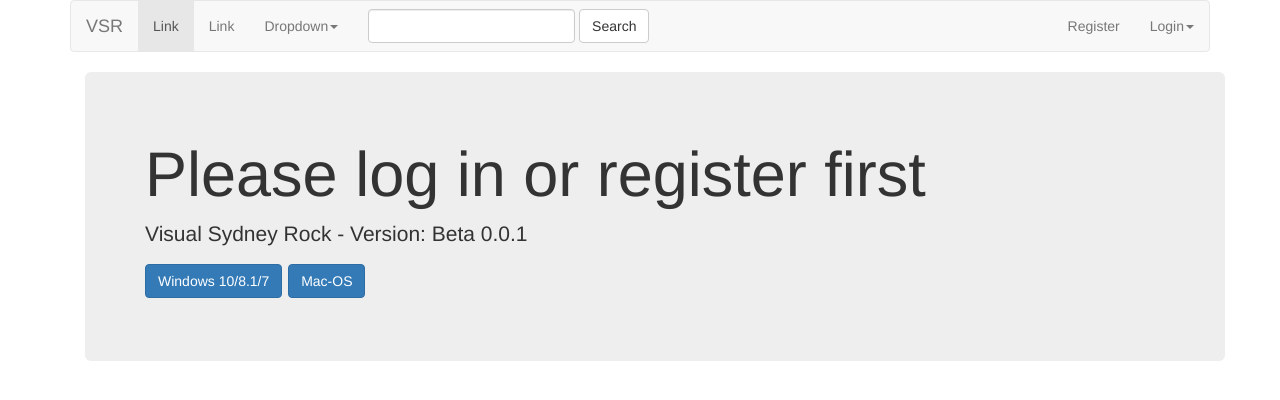
After one commit to CACppuccino/pysite, a Django app: page /trails/usr/dashboard/ in a window 1280 px wide. The commit adds this page. Shown: the top 400 px of the page. Run offline with Django 3.2, Linux system fonts and the light colour scheme; some libraries are stand-ins or nearby versions.

Commit message:
logout function added, dashboard added, now user can log in and stay in the current page as well

```diff
--- /dev/null
+++ b/trails/templates/trails/dashboard.html
@@ -0,0 +1,114 @@
+<!DOCTYPE html>
+<html>
+<head>
+<meta http-equiv="Content-Type" content="text/html; charset=UTF-8">
+   <title>Visual Sydney Rock-Download</title>
+	<link rel="stylesheet" href="https://cdn.bootcss.com/bootstrap/3.3.7/css/bootstrap.min.css">
+	<script src="https://cdn.bootcss.com/jquery/2.1.1/jquery.min.js"></script>
+	<script src="https://cdn.bootcss.com/bootstrap/3.3.7/js/bootstrap.min.js"></script>
+</head>
+<body cz-shortcut-listen="true">
+<div class="container">
+	<div class="row clearfix">
+		<div class="col-md-12 column">
+			<nav class="navbar navbar-default" role="navigation">
+				<div class="navbar-header">
+					 <button type="button" class="navbar-toggle" data-toggle="collapse" data-target="#bs-example-navbar-collapse-1"> <span class="sr-only">Toggle navigation</span><span class="icon-bar"></span><span class="icon-bar"></span><span class="icon-bar"></span></button>
+					<a class="navbar-brand" href="#">VSR</a>
+				</div>
+
+				<div class="collapse navbar-collapse" id="bs-example-navbar-collapse-1">
+					<ul class="nav navbar-nav">
+						<li class="active">
+							 <a href="#">Link</a>
+						</li>
+						<li>
+							 <a href="#">Link</a>
+						</li>
+						<li class="dropdown">
+							 <a href="#" class="dropdown-toggle" data-toggle="dropdown">Dropdown<strong class="caret"></strong></a>
+							<ul class="dropdown-menu">
+								<li>
+									 <a href="#">Action</a>
+								</li>
+								<li>
+									 <a href="#">Another action</a>
+								</li>
+								<li>
+									 <a href="#">Something else here</a>
+								</li>
+								<li class="divider">
+								</li>
+								<li>
+									 <a href="#">Separated link</a>
+								</li>
+								<li class="divider">
+								</li>
+								<li>
+									 <a href="#">One more separated link</a>
+								</li>
+							</ul>
+						</li>
+					</ul>
+					<form class="navbar-form navbar-left" role="search">
+						<div class="form-group">
+							<input type="text" class="form-control">
+						</div> <button type="submit" class="btn btn-default">Search</button>
+					</form>
+					<ul class="nav navbar-nav navbar-right">
+						<li>
+							 <a href="#">Register</a>
+						</li>
+							{% if not user.is_authenticated %}
+						<li class="dropdown">
+							 <a href="#" class="dropdown-toggle" data-toggle="dropdown">Login<strong class="caret"></strong></a>
+							<ul class="dropdown-menu">
+							<form class="form-group" role="form" method="POST">
+							{% csrf_token %}
+									<div class="form-group"><label for="exampleInputEmail1">Email address</label><input type="text" class="form-control"  name = "username"></div>
+
+
+		<div class="form-group">							<label for="exampleInputPassword1">Password</label><input type="password" class="form-control" name = "password"></div>
+
+
+<div class="form-group">									<button type="submit" class="btn btn-default">Login</button></div>
+
+							</form>
+							</ul>
+						</li>
+						{% else %}
+						<li>
+							<a href="#" class="dropdown-toggle" data-toggle="dropdown" >{{ user.username }}<strong class="caret"></strong></a>
+							<ul class="dropdown-menu">
+								<li><a href="{{userUrl}}">dashboard</a></li>
+								<li><a href="{{userLogout}}">Logout</a></li>
+							</ul>
+						</li>
+						{% endif %}					</ul>
+				</div>
+
+			</nav>
+	<div class="container">
+	<div class="row clearfix">
+		<div class="col-md-12 column">
+			<div class="jumbotron">
+				<h1>
+					{% if user.is_authenticated %}
+					Welcome, {{ user.username  }}
+					{% else %}
+					Please log in or register first
+					{% endif%}
+				</h1>
+				<p>
+					Visual Sydney Rock - Version: Beta 0.0.1
+				</p>
+				<p>
+					 <a class="btn btn-primary btn-large" href="{{ dpage}}">Windows 10/8.1/7</a>
+					 <a class="btn btn-primary btn-large" href="{{ dpage }}" >Mac-OS</a>
+				</p>
+			</div>
+		</div>
+	</div>
+</div>
+	</body>
+</html>
--- a/trails/urls.py
+++ b/trails/urls.py
@@ -1,4 +1,4 @@
-from django.conf.urls import url
+from django.conf.urls import url, include
 #from rest_framework.urlpatterns import format_suffix_patterns
 from trails import views as tviews
 
@@ -6,4 +6,6 @@ urlpatterns = [
 	url(r'^person/(?P<numm>[0-9])/$',tviews.checkperson),
 	url(r'^person/bags/$',tviews.bags),
 	url(r'^person/download/$',tviews.downloads),
+	url(r'^usr/logout/$',tviews.log_user_out),
+	url(r'^usr/dashboard/$',tviews.dashboard),
 ]
--- a/trails/views.py
+++ b/trails/views.py
@@ -1,4 +1,4 @@
-from django.shortcuts import render
+from django.shortcuts import render, redirect
 from django.views import View
 from django.views.decorators.csrf import csrf_exempt
 from django.utils.decorators import method_decorator
@@ -6,18 +6,8 @@ from django.http import HttpResponse, Http404
 from trails.models import Person
 import os
 from django.conf import settings
-from django.contrib.auth import authenticate, login
+from django.contrib.auth import authenticate, login, logout
 # Create your views here.
-
-
-def log(request):
-	uname = request.POST['username']
-	pw = request.POST['password']
-	user = authenticate(request, username = uname, password = pw)
-	if user is not None:
-		return HttpResponse("welcome!")
-	else:
-		return HttpResponse("wrong password")
 
 def checkperson(requests, numm):
 	try:
@@ -28,7 +18,6 @@ def checkperson(requests, numm):
 	return HttpResponse(records)
 
 def index_page(request):
-	print("0step")
 	if request.method == 'POST':
 		print("1st step passed")
 		username = request.POST['username']
@@ -36,18 +25,32 @@ def index_page(request):
 		print("2nd step")
 		user = authenticate(request, username = username, password = password)
 		if user is not None:
-			print("3rd step")
-			return HttpResponse("welcome!")
+			login(request, user)
+#			return HttpResponse("welcome!")
+
+#			return render
 		else:
-			print("3rd-2 step")
 			return HttpResponse("wrong num")
-	else:
-		todpage = '/trails/person/download/'
-		return render(request, 'trails/index.html', {'todpage':todpage})
+	userUrl = '/trails/usr/dashboard'
+	userLogout = '/trails/usr/logout'
+	todpage = '/trails/person/download/'
+	return render(request, 'trails/index.html', {'todpage':todpage,'userUrl':userUrl,'userLogout':userLogout })
+
+def log_user_out(request):
+	logout(request)
+	return redirect('index')
 
 def downloads(request):
 	dpage = '../bags/'
 	return render(request, 'trails/downloads.html', {'dpage':dpage})
+
+def dashboard(request):
+	userUrl = '#'
+	userLogout = '../logout'
+	data = {}
+	data['userUrl'] = userUrl
+	data['userLogout'] = userLogout
+	return render(request,'trails/dashboard.html', data)
 
 def bags(requests):
     #file_path = 'media/MobileHome-master.zip'
@@ -56,7 +59,6 @@ def bags(requests):
         file_path = os.path.join(settings.MEDIA_ROOT,'MobileHome--master.zip')
     else:
         file_path = '/home/cup/Documents/tutorial/media/MobileHome--master.zip'
-    print("*****",file_path)
     if os.path.exists(file_path):
         with open(file_path, 'rb') as fh:
     	    response = HttpResponse(fh.read(), content_type="application/zip")
--- a/tutorial/urls.py
+++ b/tutorial/urls.py
@@ -19,6 +19,5 @@ from trails import views as tview
 urlpatterns = [
     url(r'^admin/', admin.site.urls),
     url(r'^trails/', include('trails.urls')),
-    url(r'^log/$',tview.log),
-    url(r'^$',tview.index_page)
+    url(r'^$',tview.index_page, name = 'index'),
 ]
```
Also changed, not shown: trails/templates/trails/index.html (+10 -0 lines), db.sqlite3.
